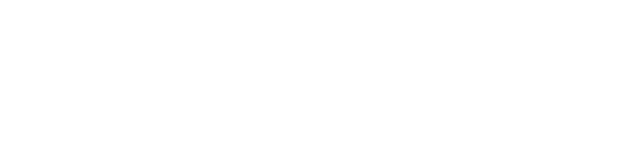
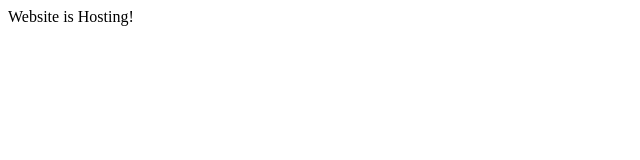
Before and after one commit to sanaz-gh/shecode-git, a plain HTML site: page index.html in a window 1280 px wide. Shown: the whole page, without its empty margins (0-640 px from the left). Drawn offline with Linux system fonts and the light colour scheme.

Commit message:
add in body

```diff
--- a/index.html
+++ b/index.html
@@ -6,5 +6,7 @@
     <meta name="viewport" content="width=device-width, initial-scale=1.0" />
     <title>shecode-git</title>
   </head>
-  <body></body>
+  <body>
+    Website is Hosting!
+  </body>
 </html>
```
